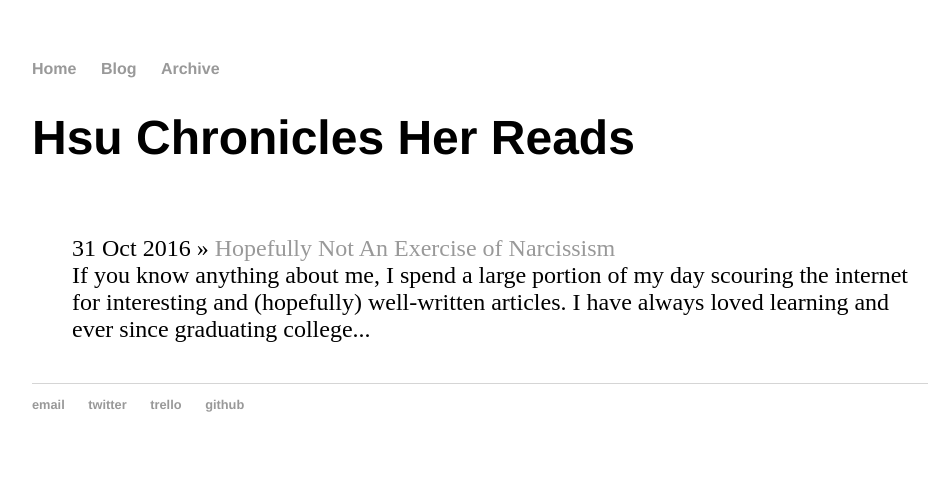
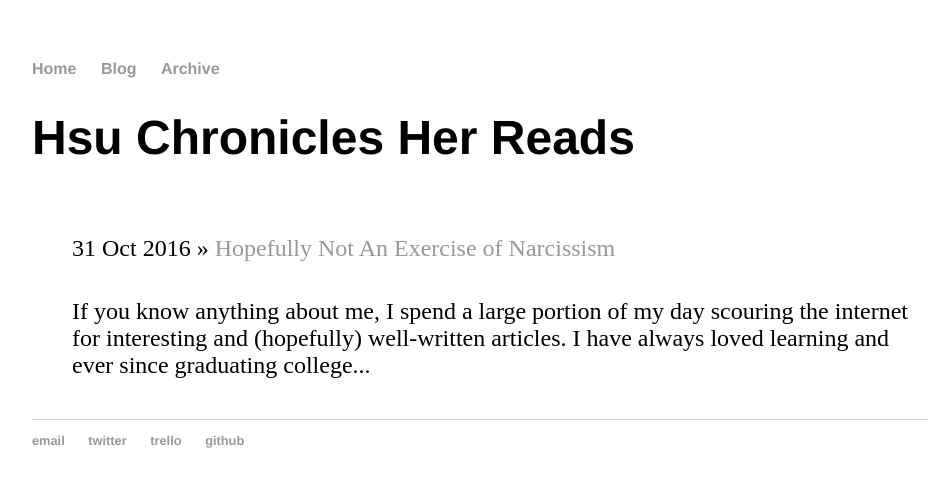
Before and after one commit to hsureads/hsureads.github.io-original, a Jekyll site: the page built from blog/index.html, in a window 1280 px wide. Shown: the top 487 px of the page, without its empty margins (160-1099 px from the left). Built offline with Jekyll 4.4.1, drawn with Linux system fonts in a browser that asks for light colours.

Commit message:
Update index.html

```diff
--- a/blog/index.html
+++ b/blog/index.html
@@ -9,7 +9,7 @@ title: Hsu Chronicles Her Reads
 	  {% for post in site.posts %}
 	    <li><span>{{ post.date | date_to_string }}</span> » <a href="{{ post.url }}" title="{{ post.title }}">{{ post.title }}</a>
 		    <br>
-		    <article> {{ post.excerpt }} </article>
+		    <p><article> {{ post.excerpt }} </article></p>
 		</li>
 	  {% endfor %}
 	</ul>
```
